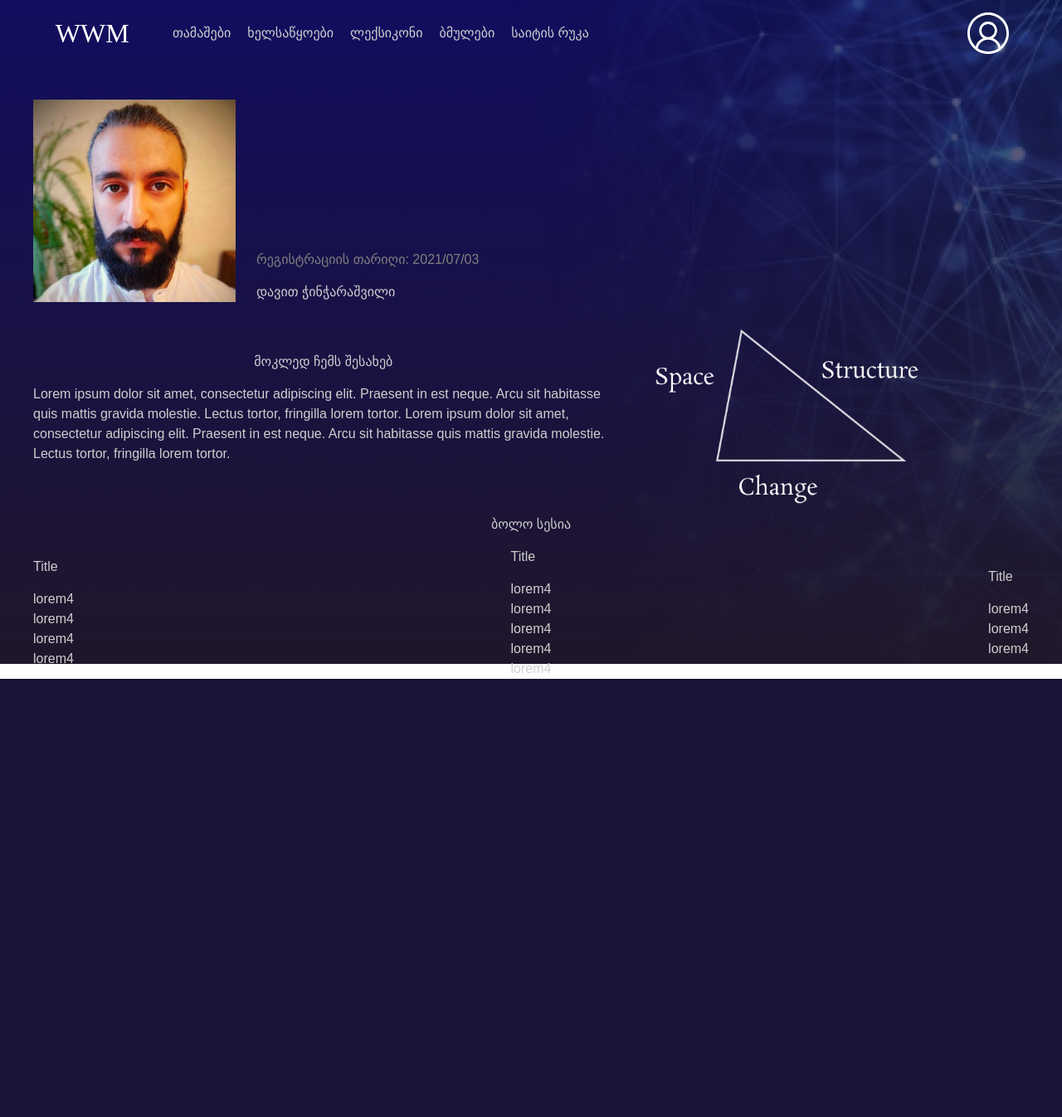
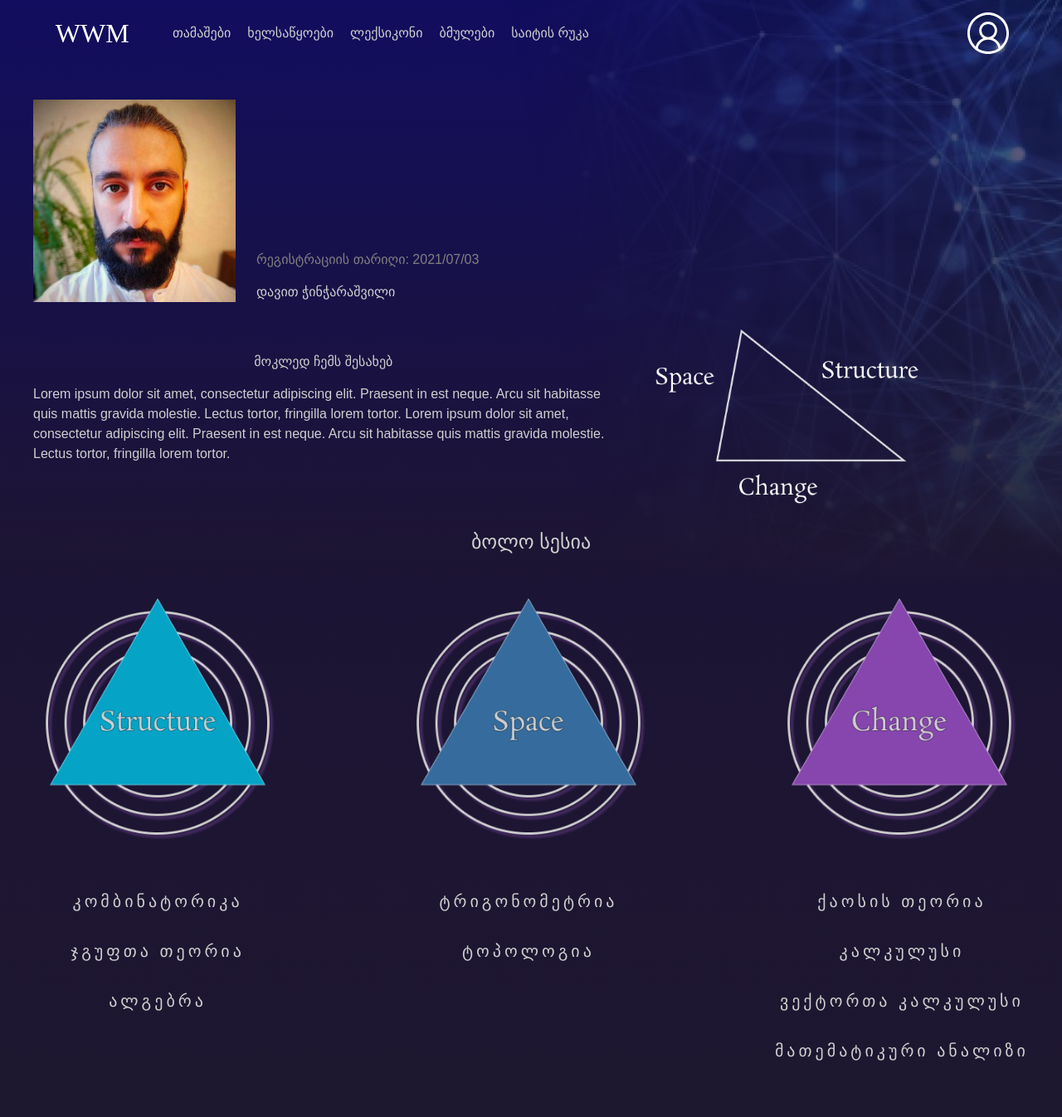
Before and after one commit to davidunilab/davidunilab.wwm, a PHP site: page /profile.php in a window 1280 px wide. Shown: the whole page at 83% size. Before the commit the page ends 818 px from the top, so only its background shows below. Run offline with PHP 8.4, Linux system fonts and the light colour scheme; some web fonts are replaced.

Commit message:
finished profile page

```diff
--- a/css/style.css
+++ b/css/style.css
@@ -1,9 +1,11 @@
 /* RESET */
+/* FRAMEWORK */
 /* MAIN */
 /* STRUCTURE */
 /* SPACE */
 /* CHANGE */
 /* PROFILE */
+/* RESET */
 /* http://meyerweb.com/eric/tools/css/reset/
    v2.0 | 20110126
    License: none (public domain)
@@ -58,6 +60,7 @@ a {
   text-decoration: none;
 }
 
+/* FRAMEWORK */
 .text-center {
   text-align: center;
 }
@@ -66,6 +69,7 @@ a {
   text-align: right;
 }
 
+/* MAIN */
 .container {
   max-width: 2000px;
   width: 100%;
@@ -204,6 +208,7 @@ header .site_name {
   letter-spacing: 5px;
 }
 
+/* STRUCTURE */
 #structure .background, #space .background, #change .background {
   position: absolute;
   background-image: -webkit-gradient(linear, left top, left bottom, from(rgba(37, 23, 34, 0.3)), to(#211725)), url(../images/srtucture_background.png);
@@ -266,6 +271,7 @@ header .site_name {
   color: white;
 }
 
+/* SPACE */
 #space .background {
   position: absolute;
   background-image: -webkit-gradient(linear, left top, left bottom, from(rgba(37, 23, 34, 0.3)), color-stop(110%, #211725)), url(../images/space_background.png);
@@ -273,6 +279,7 @@ header .site_name {
   background-color: black;
 }
 
+/* CHANGE */
 #change .background {
   position: absolute;
   background-image: -webkit-gradient(linear, left top, left bottom, from(rgba(37, 23, 34, 0.3)), color-stop(150%, #211725)), url(../images/change_background.png);
@@ -280,6 +287,7 @@ header .site_name {
   background-color: black;
 }
 
+/* PROFILE */
 #profile .background {
   z-index: -1;
   position: absolute;
@@ -338,6 +346,38 @@ header .site_name {
   margin-right: 50px;
 }
 
+#profile #last-session-wrapper {
+  background-image: -webkit-gradient(linear, left top, left bottom, from(#1c143400), color-stop(10%, #1c1434), to(#1e1730));
+  background-image: linear-gradient(180deg, #1c143400 0%, #1c1434 10%, #1e1730 100%);
+  padding-bottom: 50px;
+}
+
+#profile #last-session-wrapper p {
+  padding: 15px 0;
+  font-size: 20px;
+  letter-spacing: 4px;
+  text-align: center;
+}
+
+#profile #last-session-wrapper p a {
+  -webkit-transition: all .3s ease-in-out;
+  transition: all .3s ease-in-out;
+}
+
+#profile #last-session-wrapper p a:hover {
+  display: block;
+  -webkit-transform: scale(1.1);
+          transform: scale(1.1);
+  color: white;
+  text-shadow: -2px 2px 1px black;
+  background-color: rgba(21, 88, 114, 0.082);
+}
+
+#profile #session-history-title {
+  font-size: 24px;
+  margin: 15px 0px 50px 0;
+}
+
 #profile .last-session {
   display: -webkit-box;
   display: -ms-flexbox;
@@ -345,8 +385,14 @@ header .site_name {
   -webkit-box-pack: justify;
       -ms-flex-pack: justify;
           justify-content: space-between;
-  -webkit-box-align: center;
-      -ms-flex-align: center;
-          align-items: center;
+  -webkit-box-align: start;
+      -ms-flex-align: start;
+          align-items: flex-start;
+  margin-top: 35px;
 }
-/*# sourceMappingURL=style.css.map */
+
+#profile .last-session img {
+  margin-bottom: 35px;
+  width: 300px;
+  height: 300px;
+}
--- a/profile.php
+++ b/profile.php
@@ -28,33 +28,32 @@
                 </div>
             </div>
         </section>
+        <div id="last-session-wrapper">
+        <section>
+            <h1 class="text-center" id="session-history-title">ბოლო სესია</h1>
 
-        <section >
-            <h1 class="text-center">ბოლო სესია</h1>
             <div class="last-session">
                 <div>
-                    <h2>Title</h2>
-                    <p>lorem4</p>
-                    <p>lorem4</p>
-                    <p>lorem4</p>
-                    <p>lorem4</p>
+                    <a href="/structure.php"><img src="images/structure_history.png" alt="structure history image"></a>
+                    <p><a href="javascript:void()"> კომბინატორიკა</a></p>
+                    <p><a href="javascript:void()"> ჯგუფთა თეორია</a></p>
+                    <p><a href="javascript:void()"> ალგებრა</a></p>
                 </div>
                 <div>
-                    <h2>Title</h2>
-                    <p>lorem4</p>
-                    <p>lorem4</p>
-                    <p>lorem4</p>
-                    <p>lorem4</p>
-                    <p>lorem4</p>
+                    <a href="/space.php"><img src="images/space_history.png" alt="space history image"></a>
+                    <p><a href="javascript:void()"> ტრიგონომეტრია</a></p>
+                    <p><a href="javascript:void()"> ტოპოლოგია</a></p>
                 </div>
                 <div>
-                    <h2>Title</h2>
-                    <p>lorem4</p>
-                    <p>lorem4</p>
-                    <p>lorem4</p>
+                    <a href="/change.php"><img src="images/change_history.png" alt="change history image"></a>
+                    <p><a href="javascript:void()"> ქაოსის თეორია</a></p>
+                    <p><a href="javascript:void()"> კალკულუსი</a></p>
+                    <p><a href="javascript:void()"> ვექტორთა კალკულუსი</a></p>
+                    <p><a href="javascript:void()"> მათემატიკური ანალიზი</a></p>
                 </div>
             </div>
         </section>
+        </div>
 </div>
 </body>
 </html>
--- a/scss/_profile.scss
+++ b/scss/_profile.scss
@@ -46,10 +46,50 @@
         }
     }
 
+    #last-session-wrapper{
+        background-image: linear-gradient(
+            180deg,
+            #1c143400 0%,
+            #1c1434 10%,
+            #1e1730 100%,
+          );
+        padding-bottom:50px;
+        p{
+            padding:15px 0;
+            font-size: 20px;
+            letter-spacing: 4px;
+            text-align: center;
+            a{
+                transition: all .3s ease-in-out;
+                &:hover{
+                    display: block;
+                    transform: scale(1.1);
+                    color:$active;
+                    text-shadow: -2px 2px 1px black;
+                    background-color: rgba(21, 88, 114, 0.082);
+                }
+            }
+        }
+
+    }
+
+    #session-history-title{
+        font-size: 24px;
+        margin: 15px 0px 50px 0;
+    }
+
     .last-session{
         display: flex;
         justify-content: space-between;
-        align-items: center;
+        align-items: flex-start;
+        margin-top: 35px;
+        img{
+            margin-bottom: 35px;
+            width: 300px;
+            height: 300px;
+        }
+
+
     }
 
 
```
Also changed, not shown: scss/style.scss (+8 -0 lines), images/change_history.png (added), images/function.svg (added), images/rocket-ship.svg (added), images/space_history.png (added), images/structure_history.png (added).
